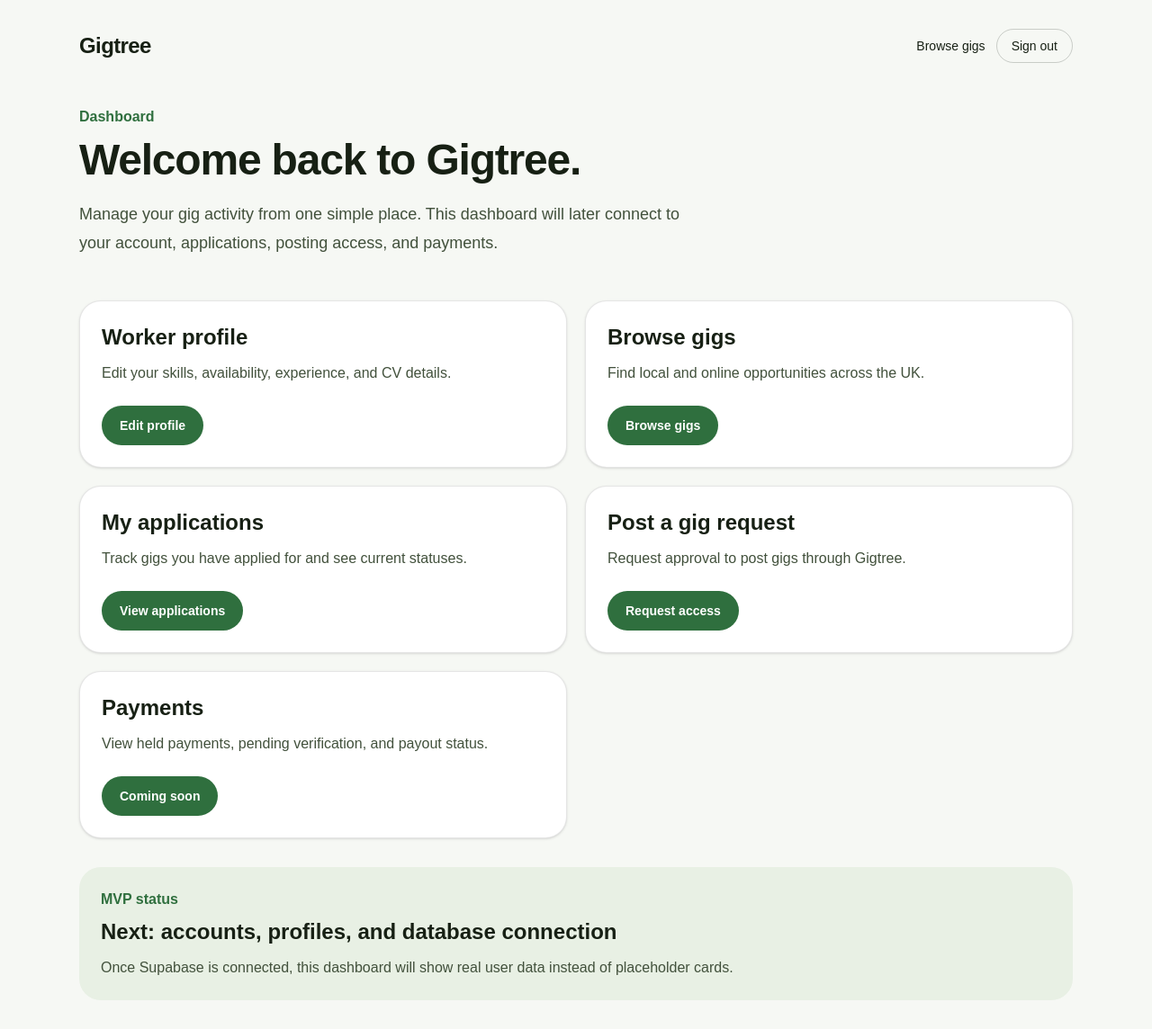
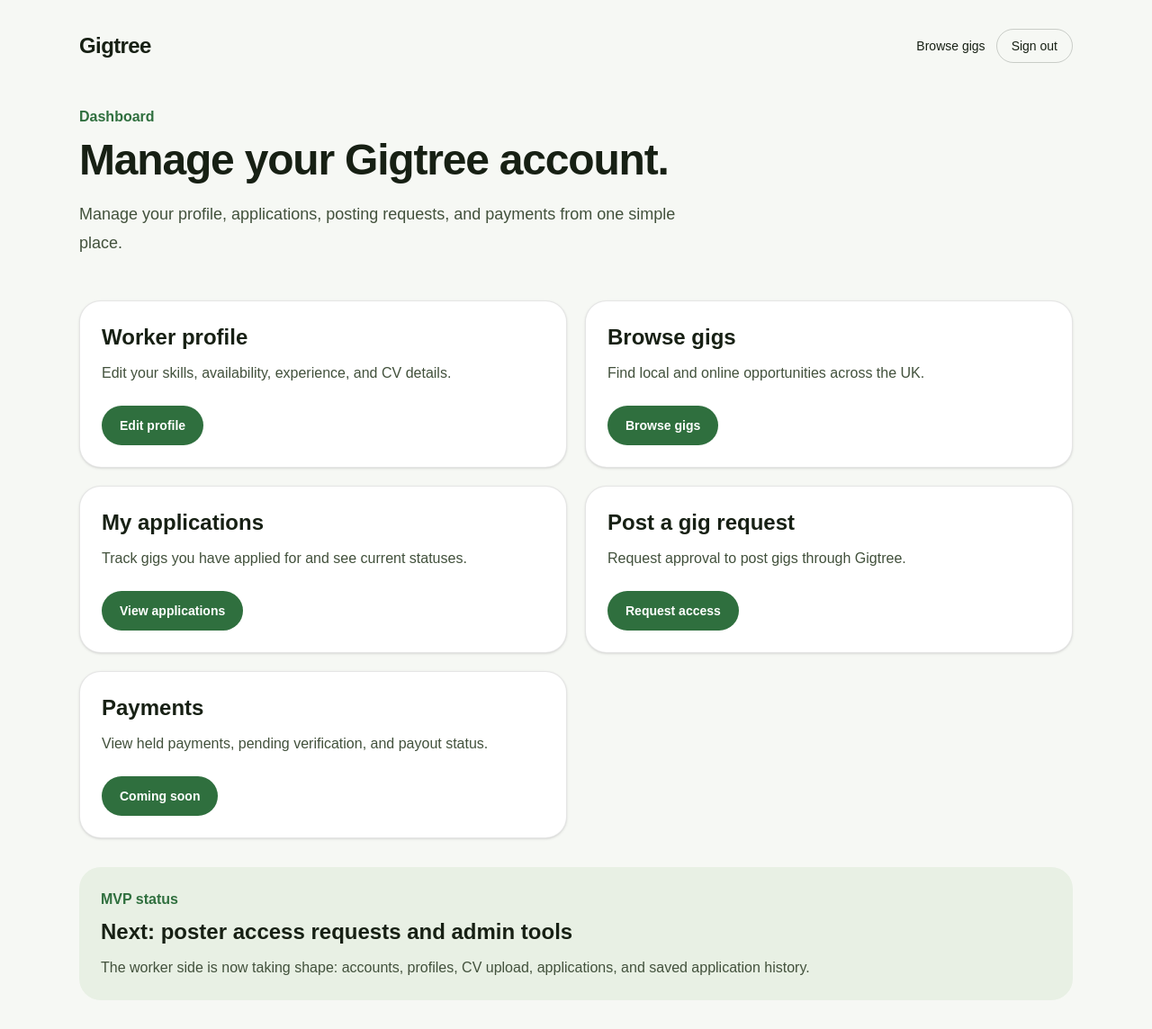
Before and after one commit to BoredVentura/Gigtree, a Next.js app in the folder gigtree-app/: page /dashboard in a window 1280 px wide. Shown: the whole page at 90% size. Built offline with nearby package versions, Linux system fonts and the light colour scheme; no server answers.

Commit message:
Add dashboard sign out

```diff
--- a/gigtree-app/src/app/dashboard/page.tsx
+++ b/gigtree-app/src/app/dashboard/page.tsx
@@ -1,3 +1,5 @@
+import { SignOutButton } from "@/components/sign-out-button";
+
 const dashboardCards = [
   {
     title: "Worker profile",
@@ -43,21 +45,18 @@
             <a href="/gigs" className="hidden sm:inline hover:underline">
               Browse gigs
             </a>
-            <button className="rounded-full border border-[#172014]/20 px-4 py-2">
-              Sign out
-            </button>
+            <SignOutButton />
           </div>
         </nav>
 
         <div className="py-12">
           <p className="font-semibold text-[#2f6f3e]">Dashboard</p>
           <h1 className="mt-3 max-w-3xl text-4xl font-black tracking-tight sm:text-5xl">
-            Welcome back to Gigtree.
+            Manage your Gigtree account.
           </h1>
           <p className="mt-5 max-w-2xl text-lg leading-8 text-[#42513c]">
-            Manage your gig activity from one simple place. This dashboard will
-            later connect to your account, applications, posting access, and
-            payments.
+            Manage your profile, applications, posting requests, and payments
+            from one simple place.
           </p>
         </div>
 
@@ -80,11 +79,11 @@
         <div className="mt-8 rounded-3xl bg-[#e8f0e4] p-6">
           <p className="font-semibold text-[#2f6f3e]">MVP status</p>
           <h2 className="mt-2 text-2xl font-bold">
-            Next: accounts, profiles, and database connection
+            Next: poster access requests and admin tools
           </h2>
           <p className="mt-3 text-[#42513c]">
-            Once Supabase is connected, this dashboard will show real user data
-            instead of placeholder cards.
+            The worker side is now taking shape: accounts, profiles, CV upload,
+            applications, and saved application history.
           </p>
         </div>
       </section>
--- /dev/null
+++ b/gigtree-app/src/components/sign-out-button.tsx
@@ -0,0 +1,20 @@
+"use client";
+
+import { supabase } from "@/lib/supabase";
+
+export function SignOutButton() {
+  async function signOut() {
+    await supabase.auth.signOut();
+    window.location.href = "/";
+  }
+
+  return (
+    <button
+      type="button"
+      onClick={signOut}
+      className="rounded-full border border-[#172014]/20 px-4 py-2"
+    >
+      Sign out
+    </button>
+  );
+}
```
